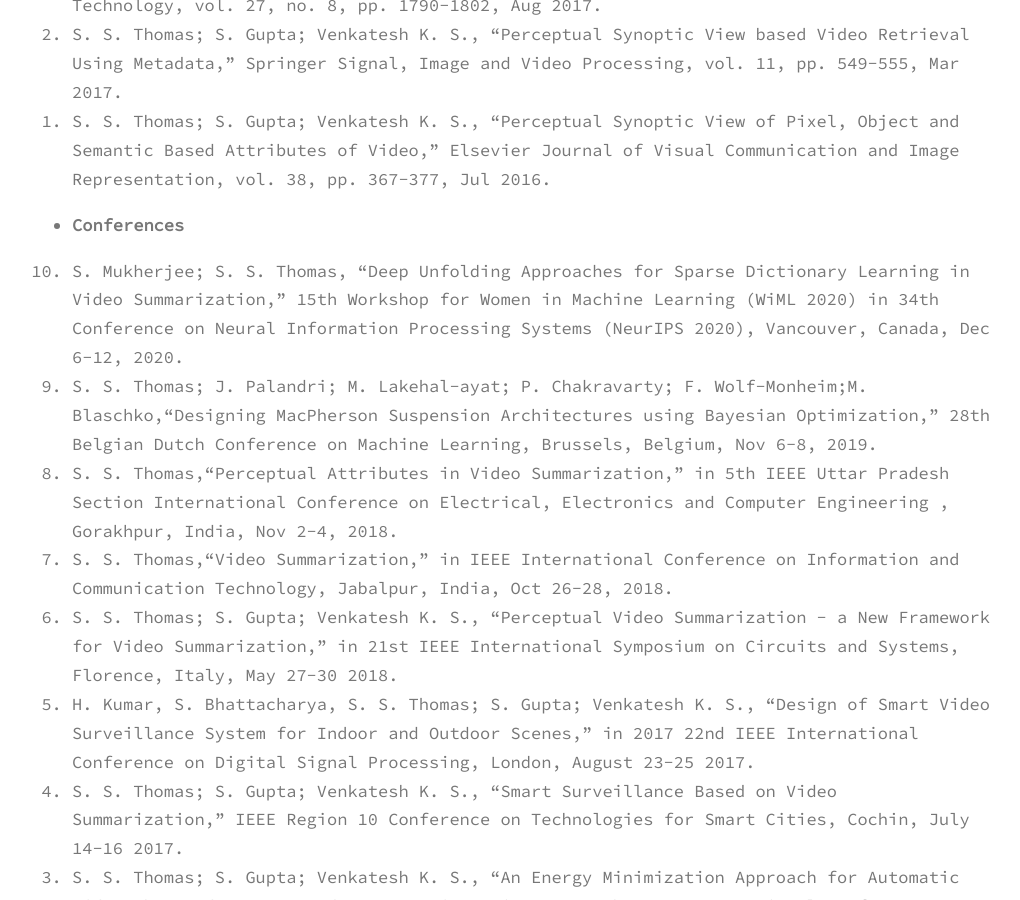
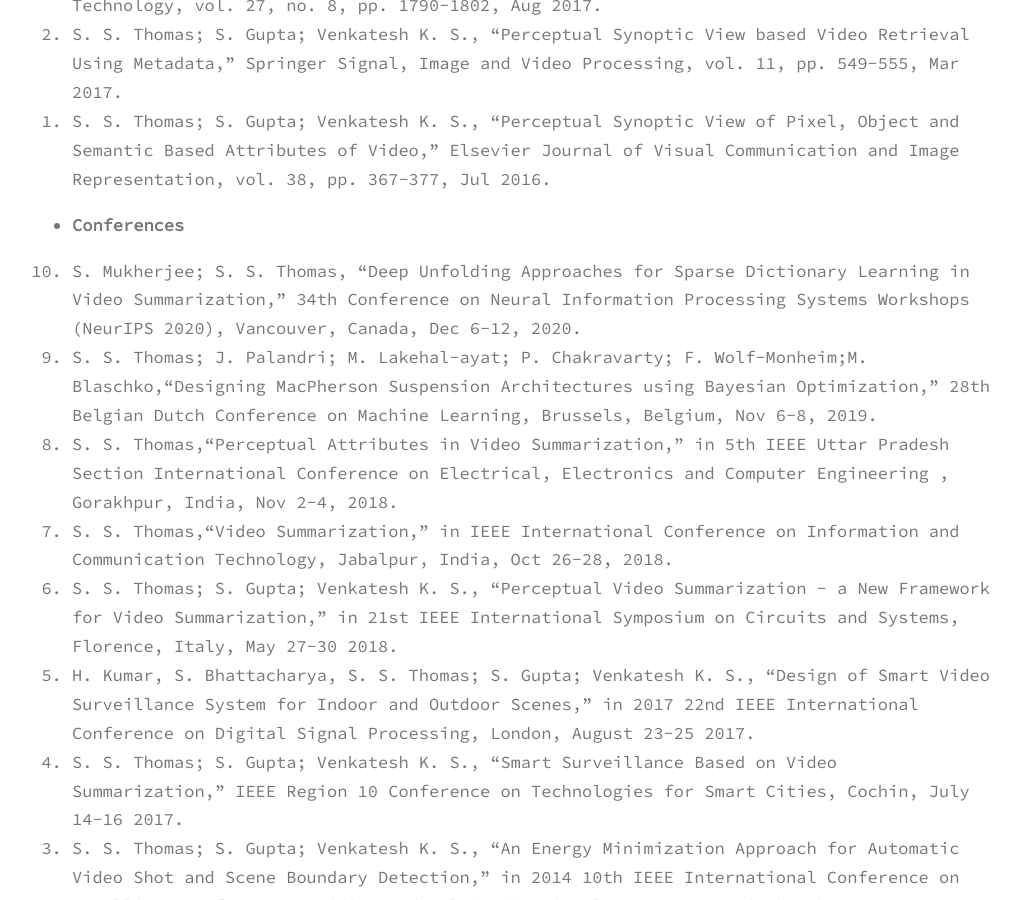
Before and after one commit to sinnuthomas/sinnuthomas.github.io, a Jekyll site: the page built from publications.md, in a window 1280 px wide and 900 px high, scrolled down 660 px. Shown: the whole window, without its empty margins (128-1148 px from the left). Built offline with Jekyll 4.4.1, drawn with Linux system fonts in a browser that asks for light colours.

Commit message:
Update publications.md

```diff
--- a/publications.md
+++ b/publications.md
@@ -19,7 +19,7 @@
 
 * **Conferences**
 <ol reversed>
-  <li>S. Mukherjee; S. S. Thomas, “Deep Unfolding Approaches for Sparse Dictionary Learning in Video Summarization,” 15th Workshop for Women in Machine Learning (WiML 2020) in 34th Conference on Neural Information Processing Systems (NeurIPS 2020), Vancouver, Canada, Dec 6-12, 2020. </li>
+  <li>S. Mukherjee; S. S. Thomas, “Deep Unfolding Approaches for Sparse Dictionary Learning in Video Summarization,” 34th Conference on Neural Information Processing Systems Workshops (NeurIPS 2020), Vancouver, Canada, Dec 6-12, 2020. </li>
   <li>S. S. Thomas; J. Palandri; M. Lakehal-ayat; P. Chakravarty; F. Wolf-Monheim;M. Blaschko,“Designing MacPherson Suspension Architectures using Bayesian Optimization,” 28th Belgian Dutch Conference on Machine Learning, Brussels, Belgium, Nov 6-8, 2019.</li>
   <li>S. S. Thomas,“Perceptual Attributes in Video Summarization,” in 5th IEEE Uttar Pradesh Section International Conference on Electrical, Electronics and Computer Engineering , Gorakhpur, India, Nov 2-4, 2018.</li>
   <li>S. S. Thomas,“Video Summarization,” in IEEE International Conference on Information and Communication Technology, Jabalpur, India, Oct 26-28, 2018.</li>
```
